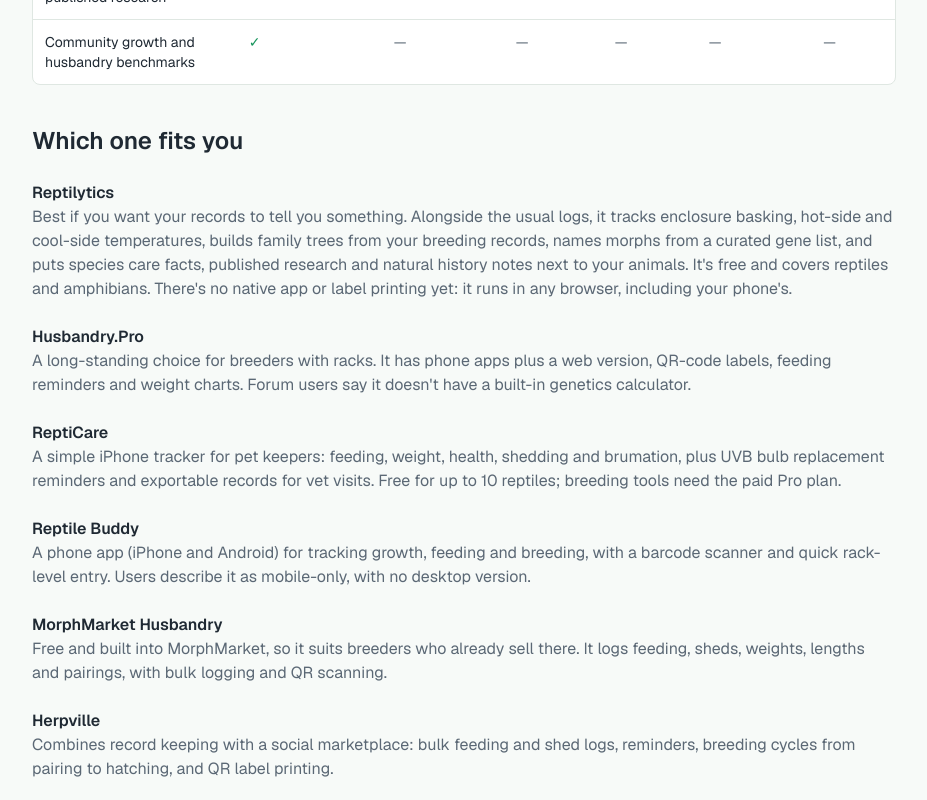
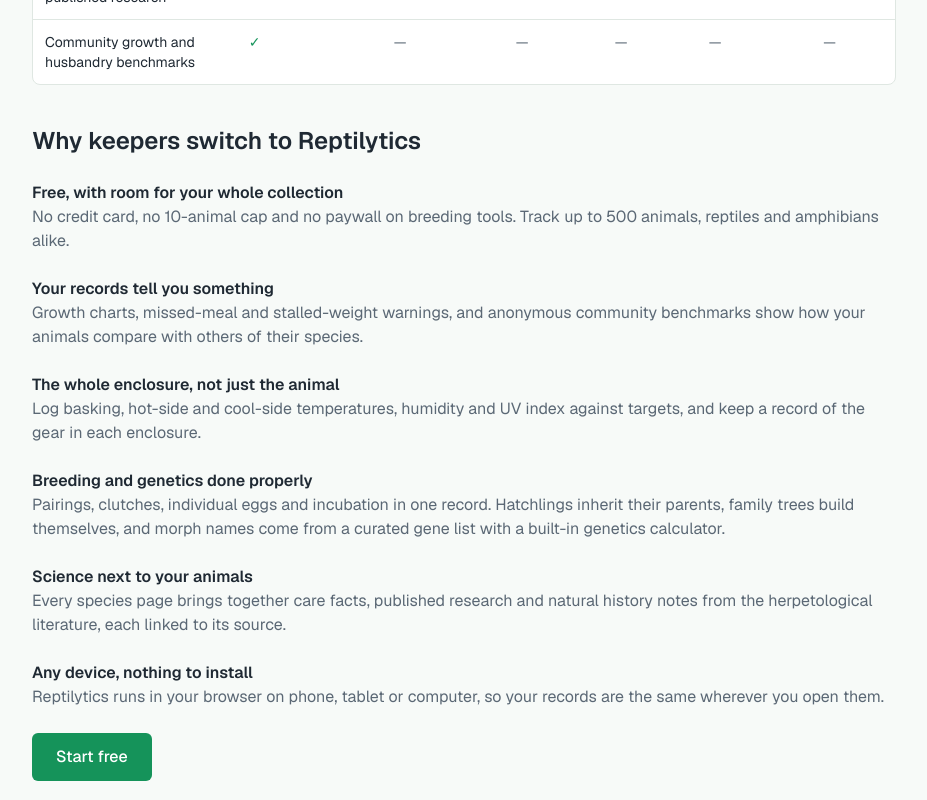
Before and after one commit to jcrichardson617/vivarium, a Next.js app in the folder apps/web/: page /compare/reptile-husbandry-apps in a window 1280 px wide. Shown: the part 1100-1900 px from the top of the page, without its empty margins (176-1103 px from the left). Built offline with nearby package versions, Linux system fonts and the light colour scheme; no server answers.

Commit message:
Comparison page: replace per-app blurbs with reasons to choose Reptilytics
Co-Authored-By: Claude Opus 5.5 <noreply@anthropic.com>
Claude-Session: https://claude.ai/code/session_01En84JRcuH6HjGcq1nZsDdz

```diff
--- a/apps/web/src/app/compare/reptile-husbandry-apps/page.tsx
+++ b/apps/web/src/app/compare/reptile-husbandry-apps/page.tsx
@@ -39,6 +39,33 @@ const SOURCES = [
   { name: "Herpville", url: "https://apps.apple.com/app/id1499428714" },
 ];
 
+const REASONS = [
+  {
+    title: "Free, with room for your whole collection",
+    body: "No credit card, no 10-animal cap and no paywall on breeding tools. Track up to 500 animals, reptiles and amphibians alike.",
+  },
+  {
+    title: "Your records tell you something",
+    body: "Growth charts, missed-meal and stalled-weight warnings, and anonymous community benchmarks show how your animals compare with others of their species.",
+  },
+  {
+    title: "The whole enclosure, not just the animal",
+    body: "Log basking, hot-side and cool-side temperatures, humidity and UV index against targets, and keep a record of the gear in each enclosure.",
+  },
+  {
+    title: "Breeding and genetics done properly",
+    body: "Pairings, clutches, individual eggs and incubation in one record. Hatchlings inherit their parents, family trees build themselves, and morph names come from a curated gene list with a built-in genetics calculator.",
+  },
+  {
+    title: "Science next to your animals",
+    body: "Every species page brings together care facts, published research and natural history notes from the herpetological literature, each linked to its source.",
+  },
+  {
+    title: "Any device, nothing to install",
+    body: "Reptilytics runs in your browser on phone, tablet or computer, so your records are the same wherever you open them.",
+  },
+];
+
 function Value({ v }: { v: Cell }) {
   if (v === "yes") return <span className="text-brand" aria-label="Yes">✓</span>;
   if (v === "no") return <span className="text-muted" aria-label="No">—</span>;
@@ -53,9 +80,9 @@ export default function CompareHusbandryApps() {
         <p className="text-sm text-muted">Comparison · checked {CHECKED}</p>
         <h1 className="mt-1 text-4xl font-bold">Reptile husbandry apps compared</h1>
         <p className="mt-3 max-w-2xl text-muted">
-          Keepers ask this all the time: which app should I use to track feedings, weights, sheds and breeding? Here is an
-          honest look at the main options, including ours. We&apos;ve marked where an app doesn&apos;t list a feature rather
-          than guessing, and linked our sources. Spot something out of date?{" "}
+          Keepers ask this all the time: which app should I use to track feedings, weights, sheds and breeding? Here&apos;s how
+          Reptilytics compares with the other popular options. We&apos;ve marked where an app doesn&apos;t list a feature
+          rather than guessing, and linked our sources. Spot something out of date?{" "}
           <Link href="/contact" className="text-brand hover:underline">Tell us</Link> and we&apos;ll fix it.
         </p>
       </header>
@@ -84,52 +111,15 @@ export default function CompareHusbandryApps() {
       </section>
 
       <section className="flex flex-col gap-6">
-        <h2 className="text-2xl font-semibold">Which one fits you</h2>
+        <h2 className="text-2xl font-semibold">Why keepers switch to Reptilytics</h2>
+        {REASONS.map((r) => (
+          <div key={r.title}>
+            <h3 className="font-semibold">{r.title}</h3>
+            <p className="text-muted">{r.body}</p>
+          </div>
+        ))}
         <div>
-          <h3 className="font-semibold">Reptilytics</h3>
-          <p className="text-muted">
-            Best if you want your records to tell you something. Alongside the usual logs, it tracks enclosure basking,
-            hot-side and cool-side temperatures, builds family trees from your breeding records, names morphs from a curated
-            gene list, and puts species care facts, published research and natural history notes next to your animals.
-            It&apos;s free and covers reptiles and amphibians. There&apos;s no native app or label printing yet: it runs in any
-            browser, including your phone&apos;s.
-          </p>
-        </div>
-        <div>
-          <h3 className="font-semibold">Husbandry.Pro</h3>
-          <p className="text-muted">
-            A long-standing choice for breeders with racks. It has phone apps plus a web version, QR-code labels, feeding
-            reminders and weight charts. Forum users say it doesn&apos;t have a built-in genetics calculator.
-          </p>
-        </div>
-        <div>
-          <h3 className="font-semibold">ReptiCare</h3>
-          <p className="text-muted">
-            A simple iPhone tracker for pet keepers: feeding, weight, health, shedding and brumation, plus UVB bulb
-            replacement reminders and exportable records for vet visits. Free for up to 10 reptiles; breeding tools need
-            the paid Pro plan.
-          </p>
-        </div>
-        <div>
-          <h3 className="font-semibold">Reptile Buddy</h3>
-          <p className="text-muted">
-            A phone app (iPhone and Android) for tracking growth, feeding and breeding, with a barcode scanner and quick
-            rack-level entry. Users describe it as mobile-only, with no desktop version.
-          </p>
-        </div>
-        <div>
-          <h3 className="font-semibold">MorphMarket Husbandry</h3>
-          <p className="text-muted">
-            Free and built into MorphMarket, so it suits breeders who already sell there. It logs feeding, sheds, weights,
-            lengths and pairings, with bulk logging and QR scanning.
-          </p>
-        </div>
-        <div>
-          <h3 className="font-semibold">Herpville</h3>
-          <p className="text-muted">
-            Combines record keeping with a social marketplace: bulk feeding and shed logs, reminders, breeding cycles from
-            pairing to hatching, and QR label printing.
-          </p>
+          <Link href="/login" className="btn-primary inline-block px-6 py-3">Start free</Link>
         </div>
       </section>
 
```
